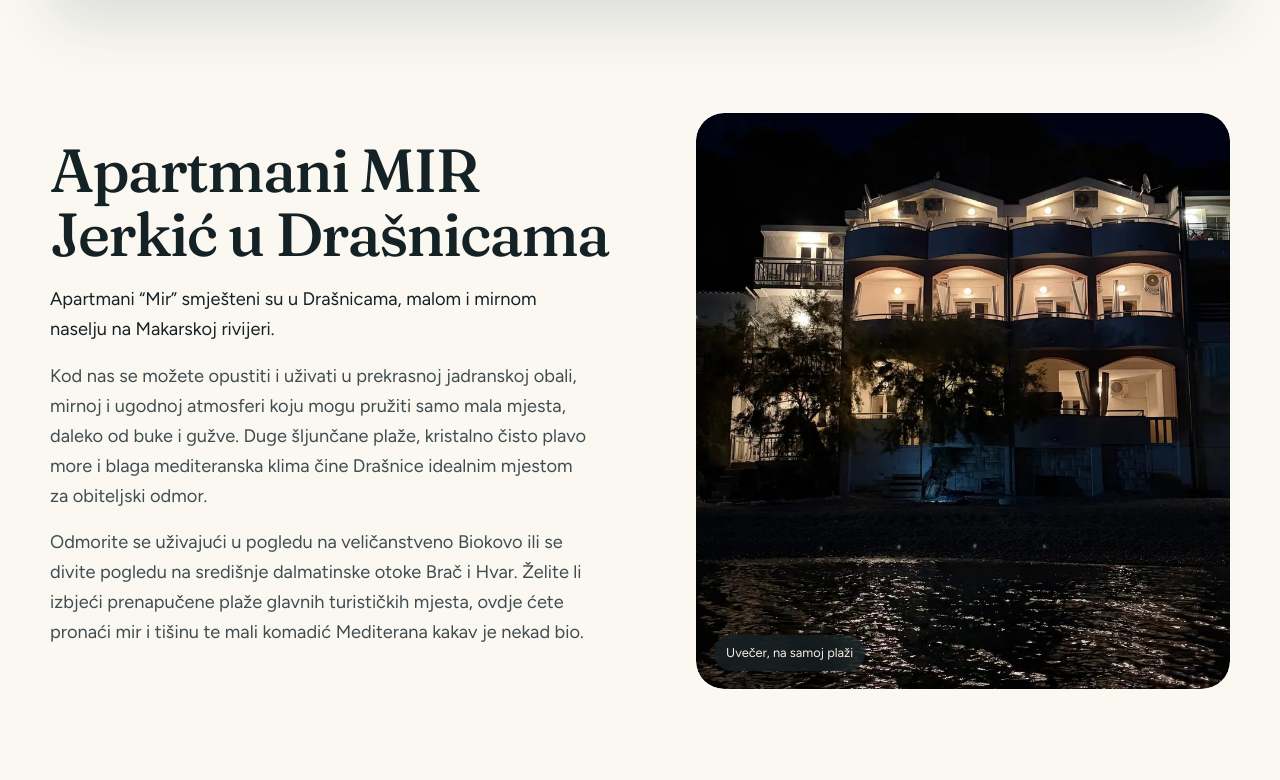
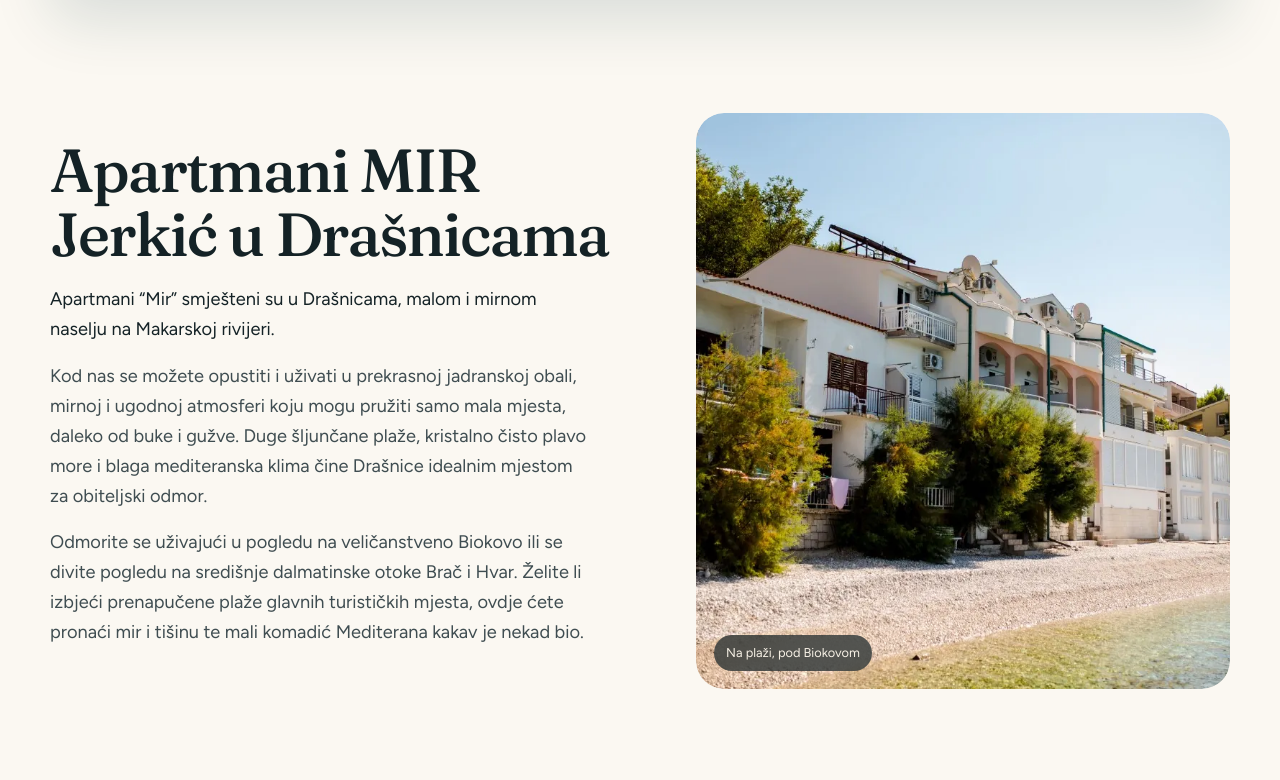
Before and after one commit to Novak57/apartmani-mir, a plain HTML site: page index.html in a window 1280 px wide. Shown: the part 880-1660 px from the top of the page. Drawn offline with Linux system fonts and the light colour scheme.

Commit message:
Revert the owner's night and harbour photos.
Co-Authored-By: Claude Opus 5.5 <noreply@anthropic.com>
Claude-Session: https://claude.ai/code/session_01ACh9MkeCKNHy14XuxyNRpe

```diff
--- a/index.html
+++ b/index.html
@@ -288,14 +288,14 @@
           </div>
           <figure class="photo">
             <img
-              src="img/kuca-noc.webp"
-              alt="Apartmani MIR Jerkić uvečer, osvijetljeni na samoj plaži u Drašnicama"
-              width="900"
-              height="975"
+              src="img/DSC_5931.webp"
+              alt="Apartmani MIR Jerkić uz šljunčanu plažu u Drašnicama"
+              width="1200"
+              height="801"
               loading="lazy"
               decoding="async"
             />
-            <figcaption data-i18n="about.cap">Uvečer, na samoj plaži</figcaption>
+            <figcaption data-i18n="about.cap">Na plaži, pod Biokovom</figcaption>
           </figure>
         </div>
       </section>
@@ -489,7 +489,7 @@
           </p>
           <div class="places">
             <button type="button" class="place reveal" data-place="drasnice">
-              <img src="img/drasnice-luka.webp" alt="Luka i plaža u Drašnicama na Makarskoj rivijeri" width="768" height="960" loading="lazy" decoding="async" />
+              <img src="img/drasnice.webp" alt="Drašnice na Makarskoj rivijeri, mjesto apartmana MIR" width="800" height="600" loading="lazy" decoding="async" />
               <div class="place__shade"></div>
               <div class="place__copy">
                 <h3 data-i18n="place.d.title">Drašnice</h3>
@@ -730,6 +730,6 @@
       </div>
     </div>
 
-    <script src="js/app.js?v=20261119g"></script>
+    <script src="js/app.js?v=20261119f"></script>
   </body>
 </html>
--- a/js/app.js
+++ b/js/app.js
@@ -32,7 +32,7 @@ const i18n = {
     "about.p1": "Apartmani “Mir” smješteni su u Drašnicama, malom i mirnom naselju na Makarskoj rivijeri.",
     "about.p3": "Kod nas se možete opustiti i uživati u prekrasnoj jadranskoj obali, mirnoj i ugodnoj atmosferi koju mogu pružiti samo mala mjesta, daleko od buke i gužve. Duge šljunčane plaže, kristalno čisto plavo more i blaga mediteranska klima čine Drašnice idealnim mjestom za obiteljski odmor.",
     "about.p4": "Odmorite se uživajući u pogledu na veličanstveno Biokovo ili se divite pogledu na središnje dalmatinske otoke Brač i Hvar. Želite li izbjeći prenapučene plaže glavnih turističkih mjesta, ovdje ćete pronaći mir i tišinu te mali komadić Mediterana kakav je nekad bio.",
-    "about.cap": "Uvečer, na samoj plaži",
+    "about.cap": "Na plaži, pod Biokovom",
     "amen.title": "Sve što trebate za odmor",
     "amen.lead": "Svi apartmani imaju opremljenu kuhinju, dnevni boravak, kupaonicu i terasu s pogledom na more.",
     "amen.1.t": "Kuhinja i boravak",
@@ -150,7 +150,7 @@ const i18n = {
     "about.p1": "Apartments “Mir” are located in Drasnice, a small and quiet village on the Makarska Riviera.",
     "about.p3": "Relax on the Adriatic coast, in the peaceful atmosphere that only small places can offer, away from noise and crowds. Long pebble beaches, crystal-clear blue sea and a mild Mediterranean climate make Drasnice ideal for a family holiday.",
     "about.p4": "Rest while looking at magnificent Biokovo, or admire the central Dalmatian islands of Brac and Hvar. If you want to avoid overcrowded beaches of the main resorts, here you will find peace, quiet, and a small piece of the Mediterranean as it used to be.",
-    "about.cap": "In the evening, right on the beach",
+    "about.cap": "On the beach, beneath Biokovo",
     "amen.title": "Everything you need",
     "amen.lead": "All apartments have a fully equipped kitchen, living room, bathroom and a terrace overlooking the sea.",
     "amen.1.t": "Kitchen & living room",
@@ -272,7 +272,7 @@ const i18n = {
     "about.p1": "Die Appartements „Mir“ befinden sich in Drašnice, einem kleinen und ruhigen Ort an der Makarska Riviera.",
     "about.p3": "Bei uns können Sie sich entspannen und die wunderschöne Adriaküste genießen, die ruhige und angenehme Atmosphäre, die nur kleine Orte, weit entfernt vom für touristische Orte so typischen Lärm, bieten können. Die langen Kieselstrände, das kristallklare blaue Meer und das milde Mittelmeerklima machen es zu einem idealen Ort für einen Familienurlaub.",
     "about.p4": "Entspannen Sie sich und genießen Sie den Blick auf das herrliche Biokovo-Gebirge oder bewundern Sie die mitteldalmatinischen Inseln Brač und Hvar. Falls Sie überfüllte Strände in den großen touristischen Zentren meiden möchten, finden Sie hier Ruhe und Stille und ein kleines Stück Mittelmeer, wie es früher war.",
-    "about.cap": "Am Abend, direkt am Strand",
+    "about.cap": "Am Strand, unter dem Biokovo",
     "amen.title": "Alles, was Sie brauchen",
     "amen.lead": "Alle Appartements haben eine eigene Küche, ein Wohnzimmer, ein Badezimmer und eine Terrasse mit Meerblick.",
     "amen.1.t": "Küche und Wohnzimmer",
@@ -390,7 +390,7 @@ const i18n = {
     "about.p1": "Gli appartamenti “Mir” si trovano a Drašnice, un piccolo e tranquillo villaggio sulla Riviera di Makarska.",
     "about.p3": "Da noi potete rilassarvi e godere la bellissima costa adriatica, un’atmosfera tranquilla che possono offrire solo i paesi piccoli, lontano dai rumori tipici dei grandi centri turistici. Le lunghe spiagge di ghiaia, il mare azzurro cristallino e il clima mediterraneo temperato ne fanno una destinazione ideale per le vacanze in famiglia.",
     "about.p4": "Rilassatevi con la vista sulla montagna di Biokovo o sulle isole dalmate Brač e Hvar. Se volete evitare le spiagge affollate dei grandi centri, qui troverete pace e un pezzo di Mediterraneo com’era una volta.",
-    "about.cap": "Di sera, direttamente sulla spiaggia",
+    "about.cap": "Sulla spiaggia, sotto il Biokovo",
     "amen.title": "Tutto ciò che serve",
     "amen.lead": "Tutti gli appartamenti hanno cucina attrezzata, soggiorno, bagno e terrazza con vista sul mare.",
     "amen.1.t": "Cucina e soggiorno",
@@ -508,7 +508,7 @@ const i18n = {
     "about.p1": "Apartamenty „Mir” znajdują się w Drašnicach, małej i spokojnej miejscowości na Riwierze Makarskiej.",
     "about.p3": "U nas można odpocząć i cieszyć się pięknym wybrzeżem Adriatyku, spokojną atmosferą małych miejscowości, z dala od hałasu i tłoku. Długie żwirowe plaże, krystalicznie czyste błękitne morze i łagodny klimat śródziemnomorski czynią Drašnice idealnym miejscem na rodzinne wakacje.",
     "about.p4": "Zrelaksuj się podziwiając Biokovo albo widok na wyspy środkowej Dalmacji, Brač i Hvar. Jeśli chcą Państwo uniknąć przepełnionych plaż głównych miejscowości, tutaj jest spokój, cisza i mały kawałek Morza Śródziemnego, jaki był kiedyś.",
-    "about.cap": "Wieczorem, tuż przy plaży",
+    "about.cap": "Na plaży, pod Biokovem",
     "amen.title": "Wszystko, czego potrzeba",
     "amen.lead": "Wszystkie apartamenty mają wyposażoną kuchnię, salon, łazienkę i taras z widokiem na morze.",
     "amen.1.t": "Kuchnia i salon",
@@ -626,7 +626,7 @@ const i18n = {
     "about.p1": "Apartmány “Mir” se nacházejí v malé a klidné vesnici Drašnice na Makarské riviéře.",
     "about.p3": "U nás můžete relaxovat na krásném jadranském pobřeží, v klidné atmosféře, kterou umí nabídnout jen menší místa, daleko od hluku a davů. Dlouhé oblázkové pláže, křišťálově čisté modré moře a mírné středomořské podnebí dělají z Drašnice ideální místo pro rodinnou dovolenou.",
     "about.p4": "Odpočiňte si s výhledem na velkolepé Biokovo nebo na dalmatské ostrovy Brač a Hvar. Pokud se chcete vyhnout přeplněným plážím hlavních letovisek, tady najdete klid, ticho a malý kousek Středomoří, jak tomu bylo dříve.",
-    "about.cap": "Večer, přímo na pláži",
+    "about.cap": "Na pláži, pod Biokovem",
     "amen.title": "Vše, co k dovolené potřebujete",
     "amen.lead": "Všechny apartmány mají vybavenou kuchyň, obývací pokoj, koupelnu a terasu s výhledem na moře.",
     "amen.1.t": "Kuchyně a obývací pokoj",
@@ -723,7 +723,7 @@ const ROOMS = {
 };
 
 const PLACES = {
-  drasnice: { title: "place.d.title", body: "place.d.body", image: "img/drasnice-luka.webp" },
+  drasnice: { title: "place.d.title", body: "place.d.body", image: "img/drasnice.webp" },
   makarska: { title: "place.m.title", body: "place.m.body", image: "img/makarska.webp" },
   split: { title: "place.s.title", body: "place.s.body", image: "img/split.webp" },
   dubrovnik: {
```
Also changed, not shown: img/drasnice-luka.webp (deleted), img/kuca-noc.webp (deleted), 1 other file.
